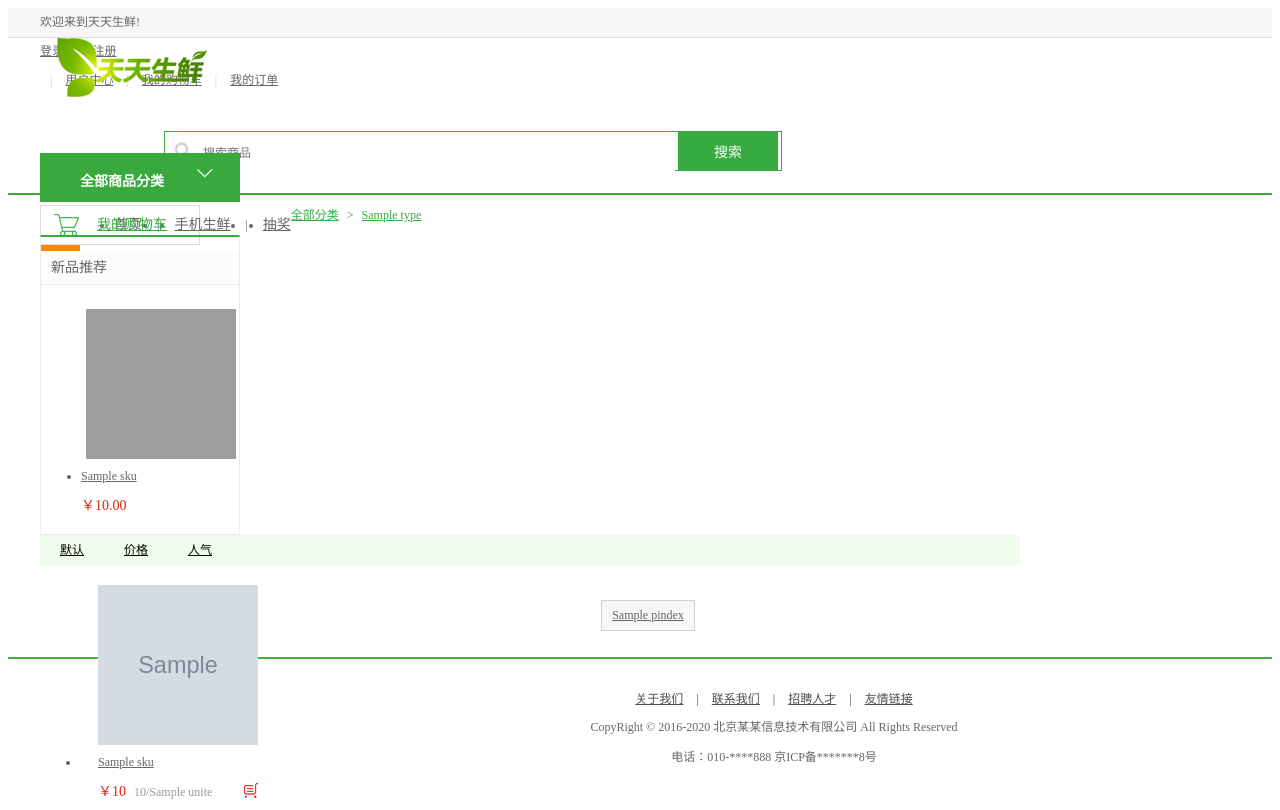
After one commit to too-hoo/mydailyfresh, a Django app: template templates/list.html in a window 1280 px wide. The commit adds this page. Run offline with Django 3.2, Linux system fonts and the light colour scheme; tables that the repository leaves empty hold one stand-in row (values such as "Sample post"); the template is opened without the code that fills it: values that come from a table or form of the project are taken from there, most other values are stand-ins (such as "Sample title", 1, 10 or a date in 2020); grey boxes marked "Sample" are stand-in pictures; parts of the project's set-up code (start-up, migrations or seed data) failed here and were passed over; some libraries are stand-ins or nearby versions; grey boxes are pictures that could not be loaded.

Commit message:
商品列表页内容的获取和显示、列表页页码的控制

```diff
--- a/apps/goods/urls.py
+++ b/apps/goods/urls.py
@@ -1,9 +1,10 @@
 from django.urls import path, re_path
-from apps.goods.views import indexView, DetailView
+from apps.goods.views import indexView, DetailView, ListView
 
 
 urlpatterns = [
     # 加上index的时候只是为了在部署的时候加以区分
     path('',indexView.as_view(), name='index'),  # 显示首页
     re_path(r'^goods/(?P<goods_id>\d+)$', DetailView.as_view(), name='detail'), # 详情页面,获取id,数字,一个或者多个
+    re_path(r'^list/(?P<type_id>\d+)/(?P<page>\d+)$', ListView.as_view(), name='list'), # 列表页面
 ]
--- a/templates/base_detail_list.html
+++ b/templates/base_detail_list.html
@@ -9,7 +9,8 @@
                 <span></span>
                 <ul class="subnav">
                     {% for type in types %}
-                        <li><a href="#" class="{{ type.logo }}">{{ type.name }}</a></li>
+                        {# 默认的方式排序 #}
+                        <li><a href="{% url 'goods:list' type.id 1 %}" class="{{ type.logo }}">{{ type.name }}</a></li>
                     {% endfor %}
                 </ul>
             </div>
--- /dev/null
+++ b/templates/list.html
@@ -0,0 +1,64 @@
+{% extends 'base_detail_list.html' %}
+{% block title %}天天生鲜-商品列表{% endblock title %}
+{% block main_content %}
+<div class="breadcrumb">
+    <a href="#">全部分类</a>
+    <span>></span>
+    <a href="#">{{ type.name }}</a>
+</div>
+
+<div class="main_wrap clearfix">
+    <div class="l_wrap fl clearfix">
+        <div class="new_goods">
+            <h3>新品推荐</h3>
+            <ul>
+                {% for sku in new_skus %}
+                <li>
+                    <a href="{% url 'goods:detail' sku.id %}"><img src="{{ sku.image.url }}"></a>
+                    <h4><a href="{% url 'goods:detail' sku.id %}">{{ sku.name }}</a></h4>
+                    <div class="prize">￥{{ sku.price }}</div>
+                </li>
+                {% endfor %}
+            </ul>
+        </div>
+    </div>
+
+    <div class="r_wrap fr clearfix">
+        <div class="sort_bar">
+            <a href="{% url 'goods:list' type.id 1 %}" {% if sort == 'default' %}class="active"{% endif %}>默认</a>
+            <a href="{% url 'goods:list' type.id 1 %}?sort=price" {% if sort == 'price' %}class="active"{% endif %}>价格</a>
+            <a href="{% url 'goods:list' type.id 1 %}?sort=hot" {% if sort == 'hot' %}class="active"{% endif %}>人气</a>
+        </div>
+
+        <ul class="goods_type_list clearfix">
+            {% for sku in skus_page %}
+            <li>
+                <a href="{% url 'goods:detail' sku.id %}"><img src="{{ sku.image.url }}"></a>
+                <h4><a href="{% url 'goods:detail' sku.id %}">{{ sku.name }}</a></h4>
+                <div class="operate">
+                    <span class="prize">￥{{ sku.price }}</span>
+                    <span class="unit">{{ sku.price }}/{{ sku.unite }}</span>
+                    <a href="#" class="add_goods" title="加入购物车"></a>
+                </div>
+            </li>
+            {% endfor %}
+        </ul>
+
+        <div class="pagenation">
+            {% if skus_page.has_previous %}
+                <a href="{% url 'goods:list' type.id skus_page.previous_page_number %}?sort={{ sort }}"><上一页</a>
+            {% endif %}
+            {% for pindex in pages %}
+                {% if pindex == skus_page.number %}
+                    <a href="{% url 'goods:list' type.id pindex %}?sort={{ sort }}" class="active">{{ pindex }}</a>
+                {% else %}
+                    <a href="{% url 'goods:list' type.id pindex %}?sort={{ sort }}">{{ pindex }}</a>
+                {% endif %}
+            {% endfor %}
+            {% if skus_page.has_next %}
+                <a href="{% url 'goods:list' type.id skus_page.next_page_number %}?sort={{ sort }}">下一页></a>
+            {% endif %}
+        </div>
+    </div>
+</div>
+{% endblock main_content %}
```
Also changed, not shown: apps/goods/views.py (+93 -3 lines).
